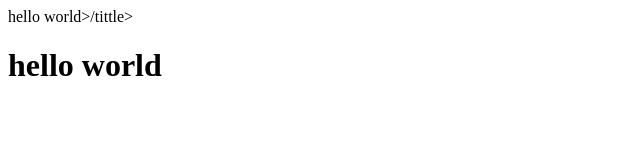
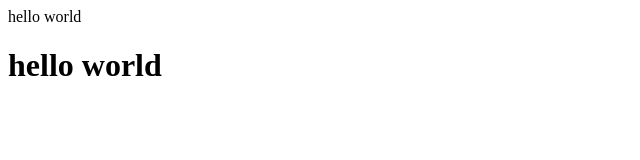
Before and after one commit to JPabloAdames/testing, a plain HTML site: page index.html in a window 1280 px wide. Shown: the full height of the page, 0-640 px from the left. Drawn offline with Linux system fonts and the light colour scheme.

Commit message:
Update index.html

```diff
--- a/index.html
+++ b/index.html
@@ -1,6 +1,6 @@
 <html>
 <head>
-  <tittle>hello world>/tittle>
+  <tittle>hello world</tittle>
 </head>
 <body>
   <h1>hello world</h1>
```
